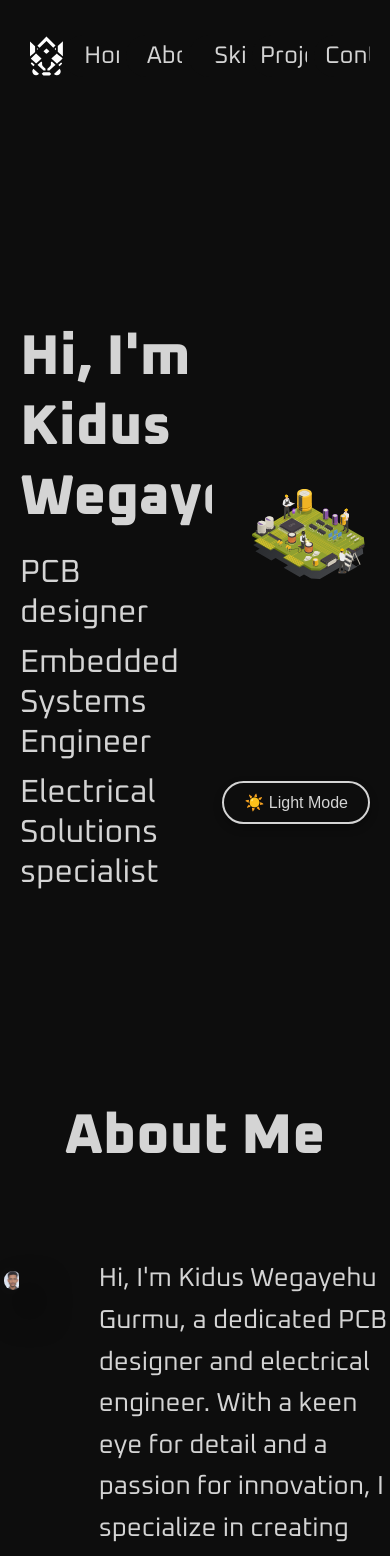
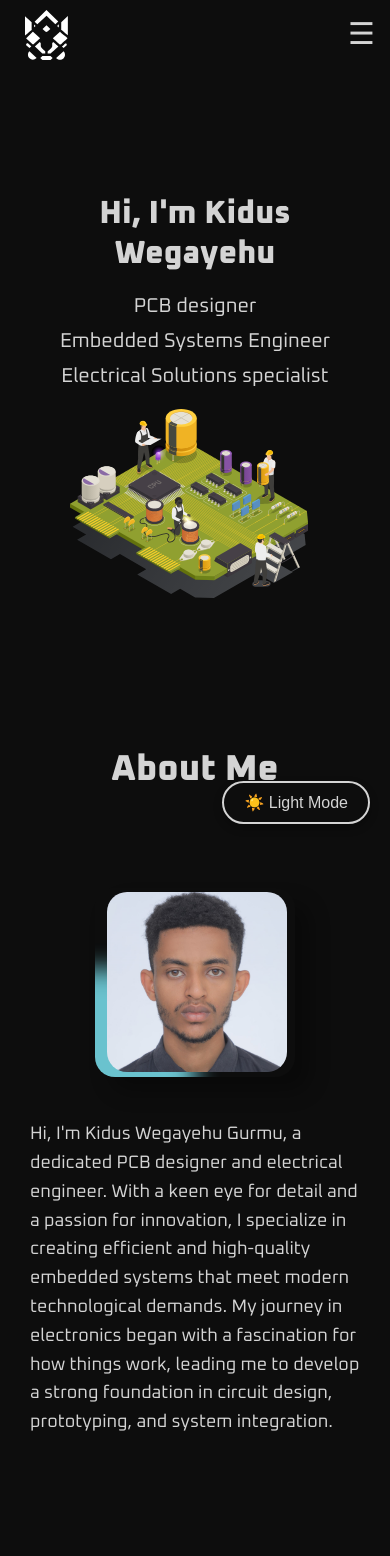
Before and after one commit to kidus314/kidus-wegayehu, a React (Vite) app: page / in a window 390 px wide. Shown: the top 1556 px of the page. Built offline with nearby package versions, Linux system fonts and the light colour scheme.

Commit message:
here in this commit I have made the site mobile responsive

```diff
--- a/src/components/AboutMe.css
+++ b/src/components/AboutMe.css
@@ -23,8 +23,9 @@
   gap: 80px;
 }
 
+/* Image container styling */
 .about-me-image-container {
- top: 35px;
+  top: 35px;
   position: relative;
   width: 320px;
   height: auto;
@@ -35,12 +36,12 @@
 
 /* Image styling */
 .about-me-image {
-  width: 97%; /* Slightly smaller image */
+  width: 97%;
   height: auto;
   margin-top: 4px;
   margin-left: 4px;
   border-radius: 20px;
-  z-index: 2; /* Ensures image is above the blob */
+  z-index: 2;
   position: relative;
   transition: box-shadow 1s ease-in-out;
 }
@@ -48,15 +49,14 @@
 /* Blob animation */
 .about-me-blob {
   position: absolute;
-  z-index: 1; /* Blob is behind the image */
-
+  z-index: 1;
   width: 400px;
   height: 400px;
   border-radius: 25px;
-  background-color:var(--hover-color); /* Primary blob color */
+  background-color: var(--hover-color);
   opacity: 0.8;
   filter: blur(12px);
-  transform: translate(-50%, -50%); /* Center the blob */
+  transform: translate(-50%, -50%);
   animation: blob-bounce 8s infinite ease;
 }
 
@@ -75,3 +75,64 @@
   line-height: 1.6;
   color: var(--text-color);
 }
+
+/* Responsive styles for smaller screens */
+@media (max-width: 768px) {
+  .about-me-content {
+    flex-direction: column;
+    align-items: center;
+    text-align: center;
+    gap: 40px; /* Reduced gap */
+  }
+
+  .about-me-title {
+    font-size: 42px; /* Smaller title font */
+  }
+
+  .about-me-image-container {
+    width: 80vw; /* Scale image container to viewport width */
+    max-width: 250px;
+    box-shadow: 15px 15px 20px rgba(0, 0, 0, 0.3), -15px -20px 15px rgba(0, 0, 0, 0);
+  }
+
+  .about-me-blob {
+    width: 250px;
+    height: 250px;
+  }
+
+  .about-me-image {
+    width: 95%; /* Adjusted for mobile */
+    max-width: 240px;
+  }
+
+  .about-me-text {
+    font-size: 20px; /* Smaller font size for text */
+    max-width: 90vw; /* Adjust max-width for better readability */
+  }
+}
+
+@media (max-width: 480px) {
+  .about-me-title {
+    font-size: 36px; /* Further reduce font size */
+  }
+
+  .about-me-image-container {
+    width: 90vw;
+    max-width: 200px;
+  }
+
+  .about-me-blob {
+    width: 200px;
+    height: 200px;
+  }
+
+  .about-me-image {
+    width: 90%;
+  }
+
+  .about-me-text {
+    font-size: 18px;
+    text-align: left;
+    padding: 20px;
+  }
+}
--- a/src/components/ContactMe.css
+++ b/src/components/ContactMe.css
@@ -151,8 +151,44 @@
     margin: 5px 0;
   }
 
-  @media (min-width: 768px) {
+  @media (max-width: 768px) {
+    .contact-container {
+      padding-top: 60px ;
+      padding-left: 20px;
+      padding-right: 20px;
+      margin-top: 30px;
+      max-width: 90vw;
+      overflow: hidden;
+    }
+
     .contact-card {
-      flex-direction: row;
+      padding: 20px;
+      max-width: 90vw;
+
+    }
+
+    .contact-title {
+      font-size: 28px;
+    }
+
+    .contact-subtitle {
+      font-size: 14px;
+      margin-bottom: 20px;
+    }
+
+    .submit-button {
+      width: 200px;
+      padding: 10px 0;
+      font-size: 16px;
+    }
+
+    .contact-socials {
+      flex-wrap: wrap; /* Allows icons to wrap on small screens */
+      gap: 10px;
+    }
+
+    .social-icon {
+      width: 30px;
+      height: 30px;
     }
   }
--- a/src/components/LandingPage.css
+++ b/src/components/LandingPage.css
@@ -1,18 +1,14 @@
 /* src/components/LandingPage.css */
 * {
-   /* outline: 1px solid red;  */
   overflow-x: hidden; /* Prevent horizontal scroll */
-
 }
 
 .landing {
   display: flex;
-    /* align-items: center; */
   justify-content: center;
   min-height: 100vh;
   background-color: var(--bg-color);
   padding: 0 20px;
-
 }
 
 .landing-content {
@@ -23,25 +19,23 @@
 }
 
 .landing-title {
-    font-size: 56px; /* Set title size to 72px */
+  font-size: 56px;
   font-family: var(--font-oxanium);
-    font-weight: 800; /* Extra Bold */
+  font-weight: 800;
   margin: 0 0 20px;
 }
 
 .landing-roles {
   display: flex;
-    flex-direction: column; /* Stack items vertically */
-    gap: 10px; /* Space between each role */
+  flex-direction: column;
+  gap: 10px;
 }
 
 .landing-roles p {
-    font-size: 32px; /* Set role text size to 40px */
+  font-size: 32px;
   font-family: var(--font-oxanium);
-    font-weight: 400; /* Regular weight */
+  font-weight: 400;
   margin: 0;
-    /* max-width: 400p; */
-
 }
 
 .landing-image {
@@ -55,3 +49,52 @@
 .landing-image:hover {
   transform: scale(1.05);
 }
+
+/* Responsive styles for smaller screens */
+@media (max-width: 768px) {
+  .landing {
+    flex-direction: column;
+    align-items: center;
+    padding: 20px;
+    min-height: auto;
+    margin-top: 84px;
+  }
+
+  .landing-content {
+    margin-top: 20px;
+    text-align: center; /* Center-align content */
+    max-width: 90vw;
+  }
+
+  .landing-title {
+
+    font-size: 40px; /* Reduce title size on smaller screens */
+  }
+
+  .landing-roles p {
+    font-size: 24px; /* Reduce role text size */
+  }
+
+  .landing-image {
+    width: 80vw; /* Adjust image width */
+    max-width: 300px;
+    margin-left: 0;
+    margin-top: 20px; /* Add spacing above the image */
+  }
+}
+
+/* Further adjustments for extra-small screens */
+@media (max-width: 480px) {
+  .landing-title {
+    font-size: 32px; /* Further reduce title size */
+  }
+
+  .landing-roles p {
+    font-size: 20px; /* Reduce role text size on extra-small screens */
+  }
+
+  .landing-image {
+    width: 70vw; /* Adjust image width for small screens */
+    max-width: 250px;
+  }
+}
--- a/src/components/Navbar.css
+++ b/src/components/Navbar.css
@@ -1,12 +1,10 @@
 /* src/components/Navbar.css */
 
 .navbar {
-   /* Keep navbar at the top */
-
   left: 0;
   right: 0;
   width: 100vw;
-  max-width: 100vw; /* Prevent overflow */
+  max-width: 100vw;
   padding: 20px 20px;
   background-color: var(--bg-color);
   z-index: 99;
@@ -16,35 +14,31 @@
 
 .navbar-content {
   display: flex;
-  justify-content: space-between; /* Space between logo and items */
+  justify-content: space-between;
   align-items: center;
-  max-width: 100vw; /* Optional: limit width */
+  max-width: 100vw;
   margin: 0 auto;
 }
 
 .navbar-logo {
   height: 72px;
-  filter: brightness(0) invert(1); /* Match text color */
+  filter: brightness(0) invert(1);
   padding-left: 10px;
+  transition: box-shadow 0.3s ease, filter 0.3s ease;
   color: var(--text-color);
-  /* Smooth transition */
-}
-.bright-mode  .navbar-logo{
-  height: 72px;
-  filter: brightness(0.5) ; /* Match text color */
-  padding-left: 10px;
-  color: var(--text-color);
-
-}
-.navbar-logo:hover {
-  /* Electric blue glow */
-  filter: brightness(1.1); /* Increase brightness slightly */
 }
 
+.bright-mode .navbar-logo {
+  filter: brightness(0.5);
+}
+
+.navbar-logo:hover {
+  filter: brightness(1.1);
+}
 
 .navbar-list {
   display: flex;
-  gap: 7px; /* Gap between buttons */
+  gap: 7px;
   list-style: none;
   padding: 0;
   margin: 0;
@@ -66,3 +60,65 @@
 .navbar-item button:hover {
   border-color: var(--hover-color);
 }
+
+.navbar-hamburger {
+  display: none;
+  font-size: 30px;
+  color: var(--text-color);
+  cursor: pointer;
+}
+
+/* Responsive layout for mobile */
+@media (max-width: 768px) {
+  .navbar {
+    padding: 10px 15px;
+  }
+
+  .navbar-logo {
+    height: 50px;
+  }
+
+  /* Hide navbar items on mobile */
+  .navbar-list {
+    display: none;
+  }
+
+  /* Show hamburger icon on mobile */
+  .navbar-hamburger {
+    display: block;
+    order: 2; /* Ensure the hamburger is positioned on the right */
+  }
+
+  /* Adjust layout to keep logo on left and menu icon on right */
+  .navbar-content {
+    display: flex;
+    justify-content: space-between;
+    align-items: center;
+    width: 100%;
+  }
+
+  /* Dropdown menu for mobile */
+  .navbar-dropdown {
+    position: absolute;
+    top: 70px;
+    right: 20px;
+    background-color: var(--bg-color);
+    border-radius: 10px;
+    box-shadow: 0px 4px 10px rgba(0, 0, 0, 0.3);
+    padding: 10px;
+    z-index: 100;
+    width: 150px;
+  }
+
+  .navbar-dropdown-item {
+    padding: 10px;
+    color: var(--text-color);
+    font-size: 18px;
+    cursor: pointer;
+    text-align: center;
+  }
+
+  .navbar-dropdown-item:hover {
+    color: var(--hover-color);
+  }
+}
--- a/src/components/Navbar.jsx
+++ b/src/components/Navbar.jsx
@@ -4,26 +4,45 @@ import data from '../data.json';
 import './Navbar.css';
 
 const Navbar = () => {
-  const [scrolled, setScrolled] = useState(false);
+  const [isMenuOpen, setIsMenuOpen] = useState(false);
 
-  const handleScroll = () => {
-    // Adjust 100 to your desired scroll position for switching
-    if (window.scrollY > 100) {
-      setScrolled(true);
-    } else {
-      setScrolled(false);
-    }
+  const toggleMenu = () => {
+    setIsMenuOpen(!isMenuOpen);
   };
 
+  const closeMenu = () => {
+    setIsMenuOpen(false);
+  };
+
+  // Close menu on scroll
   useEffect(() => {
+    const handleScroll = () => {
+      if (isMenuOpen) closeMenu();
+    };
     window.addEventListener('scroll', handleScroll);
     return () => window.removeEventListener('scroll', handleScroll);
+  }, [isMenuOpen]);
+
+  // Close menu when resizing back to desktop
+  useEffect(() => {
+    const handleResize = () => {
+      if (window.innerWidth > 768) closeMenu();
+    };
+    window.addEventListener('resize', handleResize);
+    return () => window.removeEventListener('resize', handleResize);
   }, []);
 
   return (
-    <nav className={`navbar ${scrolled ? 'scrolled' : ''}`}>
+    <nav className="navbar">
       <div className="navbar-content">
         <img src={data.navbar.logo} alt="Logo" className="navbar-logo" />
+
+        {/* Hamburger icon for small screens */}
+        <div className="navbar-hamburger" onClick={toggleMenu}>
+          ☰
+        </div>
+
+        {/* Navbar list for desktop */}
         <ul className="navbar-list">
           {data.navbar.items.map((item, index) => (
             <li key={index} className="navbar-item">
@@ -31,6 +50,17 @@ const Navbar = () => {
             </li>
           ))}
         </ul>
+
+        {/* Dropdown menu for mobile */}
+        {isMenuOpen && (
+          <div className="navbar-dropdown">
+            {data.navbar.items.map((item, index) => (
+              <div key={index} className="navbar-dropdown-item" onClick={toggleMenu}>
+                {item}
+              </div>
+            ))}
+          </div>
+        )}
       </div>
     </nav>
   );
--- a/src/components/Skills.css
+++ b/src/components/Skills.css
@@ -2,18 +2,17 @@
 
 .skills-container {
   width: 100%;
-    height: 400px; /* Full width of the screen */
-    background-color: #1a1a1a; /* Distinct background color */
+  height: 400px;
+  background-color: #1a1a1a;
   padding: 50px 0;
   display: flex;
-    justify-content: center; /* Center the content within the container */
+  justify-content: center;
 }
 
 .skills {
   display: flex;
   flex-direction: column;
-    /* align-items: flex-start; Align title to the left */
-    max-width: 80vw; /* Set a max width for inner content */
+  max-width: 80vw;
   width: 100%;
 }
 
@@ -21,8 +20,7 @@
   font-size: 56px;
   font-family: var(--font-oxanium);
   font-weight: 800;
-    /* align-self: center; */
-    color: var(--hover-color); /* Set title to hover color */
+  color: var(--hover-color);
   margin-bottom: 20px;
 }
 
@@ -76,3 +74,39 @@
 .skill-icon-container:hover .skill-title {
   opacity: 1;
 }
+
+/* Responsive adjustments for mobile screens */
+@media (max-width: 768px) {
+  .skills-container {
+    padding: 30px 15px;
+    height: auto; /* Adjust height to fit mobile content */
+  }
+
+  .skills-title {
+    font-size: 32px;
+    text-align: center;
+  }
+
+  .skills-icons {
+    display: grid;
+    grid-template-columns: repeat(2, 1fr); /* Two items per row */
+    gap: 15px;
+    justify-content: center;
+  }
+
+  .skill-icon-container {
+    width: 80px;
+    height: 80px;
+    transition: transform 0.2s ease-in-out;
+  }
+
+  .skill-icon {
+    width: 50px;
+    height: 50px;
+  }
+
+  /* Keep independent hover effect for mobile */
+  .skill-icon-container:hover {
+    box-shadow: 0px 0px 10px 4px rgba(131, 240, 255, 0.4);
+  }
+}
```
Also changed, not shown: src/components/Projects.css (+53 -11 lines). Lines whose indentation alone changed are shown as unchanged.
